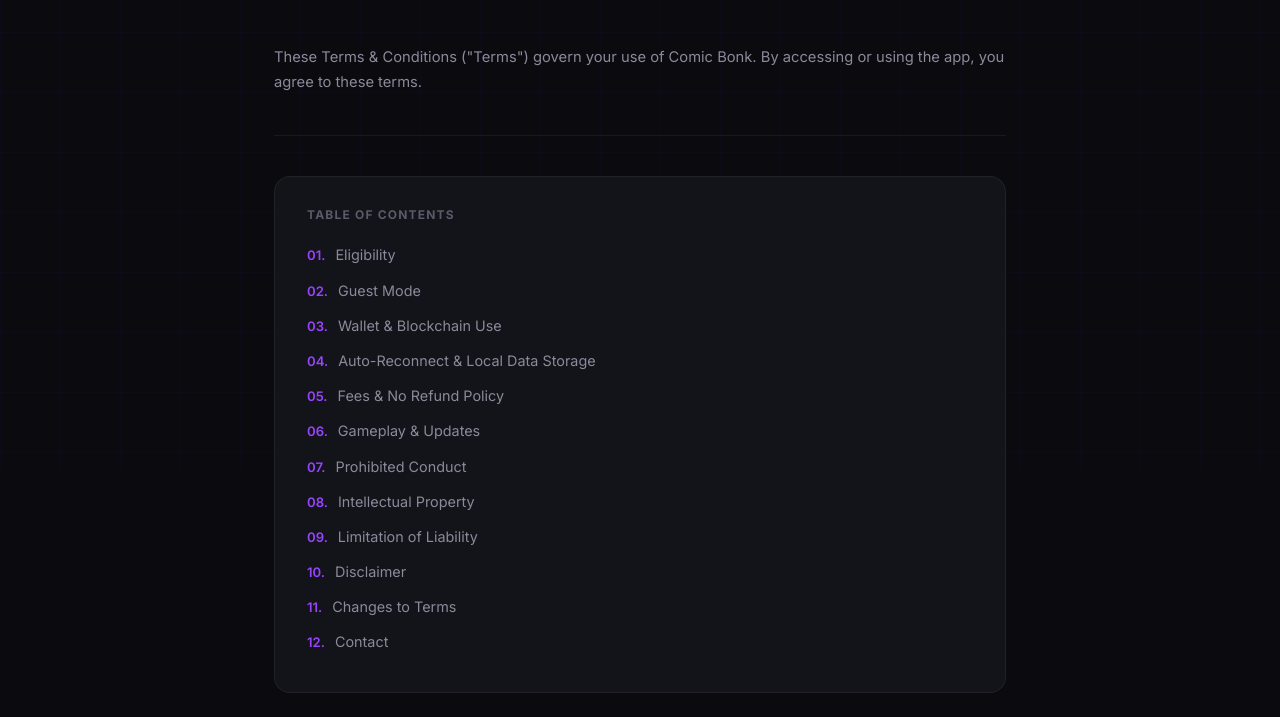
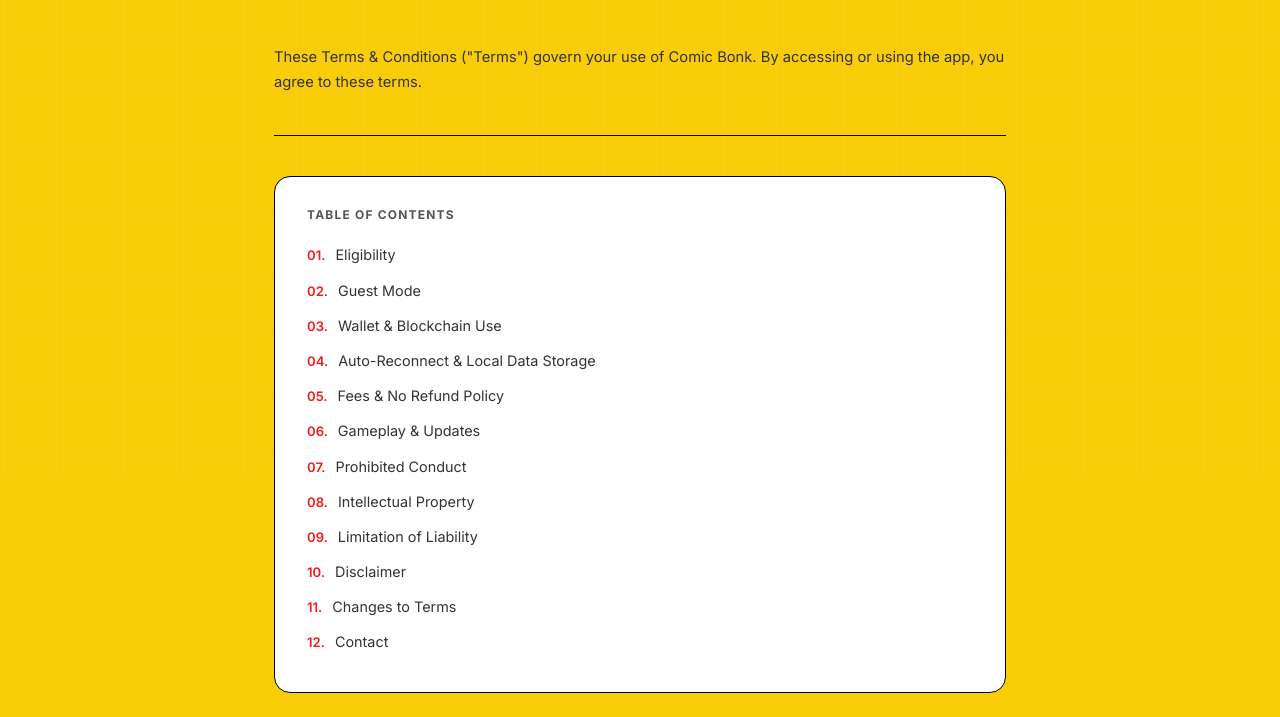
Before and after one commit to Sayed01740/comic-bonk-legal, a plain HTML site: page terms.html in a window 1280 px wide. Shown: the part 328-1045 px from the top of the page. Drawn offline with Linux system fonts and the light colour scheme.

Commit message:
Theme update: Yellow/Red/White

```diff
--- a/terms.html
+++ b/terms.html
@@ -19,19 +19,22 @@
         }
 
         :root {
-            --primary: #9945FF;
-            --primary-light: rgba(153, 69, 255, 0.12);
-            --secondary: #14F195;
-            --secondary-light: rgba(20, 241, 149, 0.12);
-            --bg: #0a0a0f;
-            --surface: #13131a;
-            --surface-2: #1c1c26;
-            --border: rgba(255, 255, 255, 0.06);
-            --text: #f0f0f5;
-            --text-muted: #8a8a9a;
-            --text-dim: #5a5a6a;
-            --danger: #ff4c6a;
-            --warning: #ffb347;
+            --primary: #f21b1b;
+            /* Red */
+            --primary-light: rgba(242, 27, 27, 0.1);
+            --secondary: #000000;
+            --secondary-light: rgba(0, 0, 0, 0.05);
+            --bg: #facd0a;
+            /* Yellow BG */
+            --surface: #ffffff;
+            /* White Card */
+            --surface-2: #f9f9f9;
+            --border: #000000;
+            --text: #000000;
+            --text-muted: #333333;
+            --text-dim: #555555;
+            --danger: #d90429;
+            --warning: #f48c06;
         }
 
         html {
```
